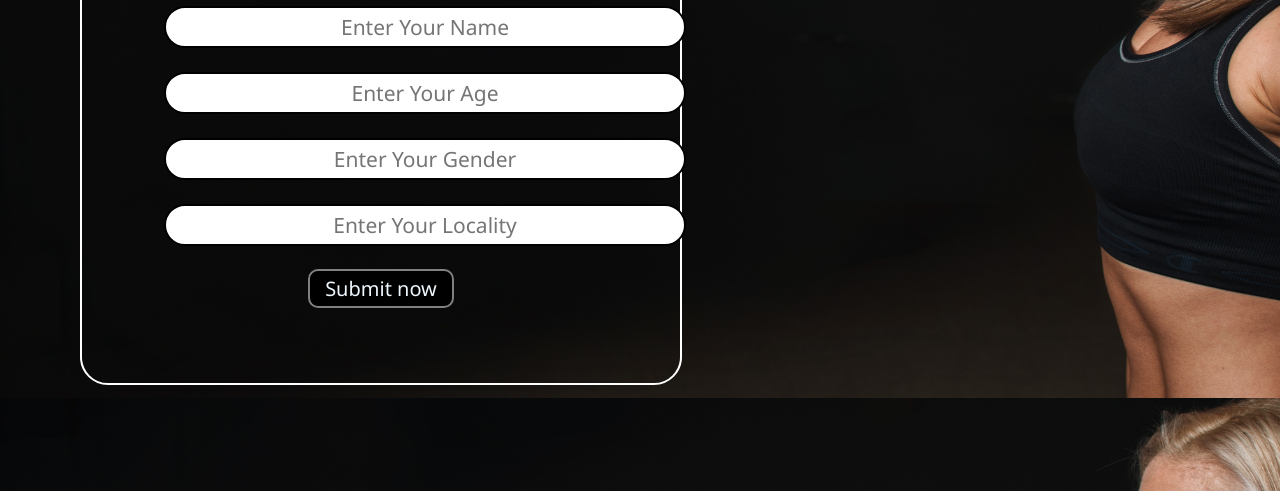
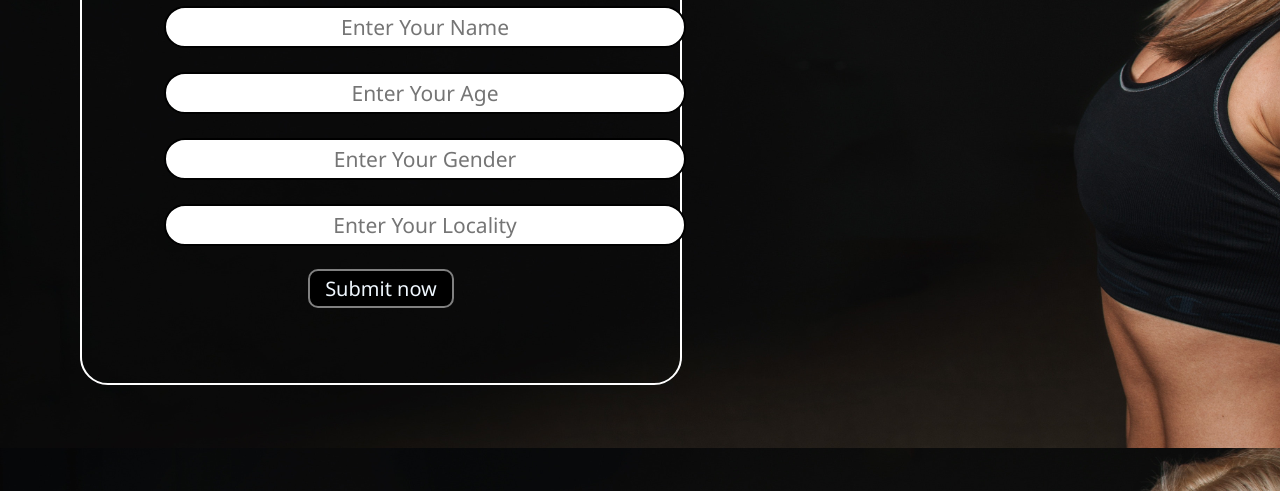
Before and after one commit to zia123beg/hasgtag, a plain HTML site: page index.html in a window 1280 px wide. Shown: the part 402-893 px from the top of the page. Drawn offline with Linux system fonts and the light colour scheme.

Commit message:
Update index.css

```diff
--- a/index.css
+++ b/index.css
@@ -2,7 +2,7 @@ body{
     margin: 0px;
     padding: 0px;
     background-image: url(pexels-scott-webb-28054.jpg);
-    background-size: 1500px 800px;
+    background-size: 1500px 850px;
     color: wheat;
     font-family: 'Noto Sans', sans-serif;
 
```
